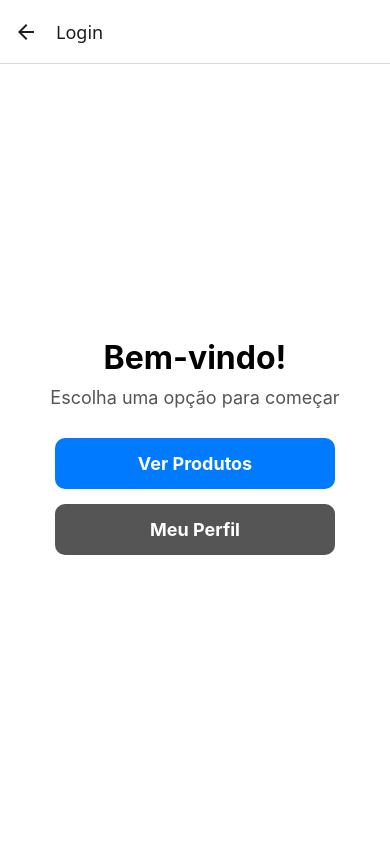
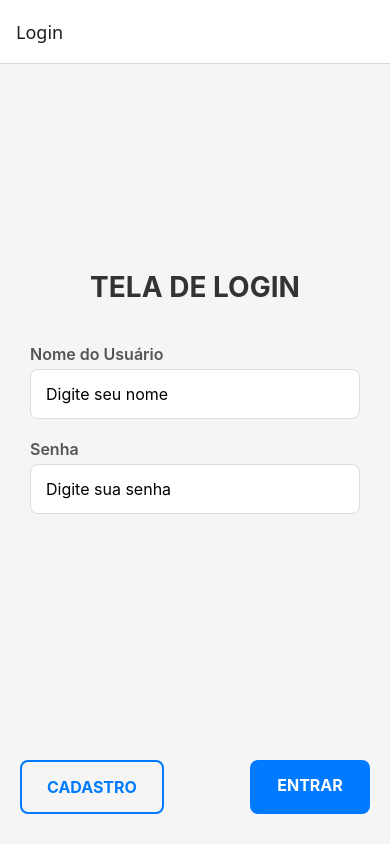
Before and after one commit to bill-linho/dropthree-frontend, a React Native app: screen /Login in a window 390 px wide. Built offline with nearby package versions, Linux system fonts and the light colour scheme.

Commit message:
alguma coisa

```diff
--- a/src/navigation/navegação.js
+++ b/src/navigation/navegação.js
@@ -5,15 +5,16 @@ const Stack = createNativeStackNavigator()
 
 import ProductDetails from '../screens/paginadoProduto'
 import Home from '../screens/home'
+import login from '../screens/Login';
 
 export default function stackRoutes() {
     return (
         <NavigationContainer>
-            <Stack.Navigator initialRouteName="Home">
+            <Stack.Navigator initialRouteName="Login">
 
                 <Stack.Screen name="Home" component={Home} />
 
-                <Stack.Screen name="Login" component={Home} />
+                <Stack.Screen name="Login" component={login} />
 
                 <Stack.Screen name="Cadastro" component={Home} />
 
--- /dev/null
+++ b/src/screens/Login.js
@@ -0,0 +1,136 @@
+import React, { useState } from 'react';
+import {
+    StyleSheet,
+    Text,
+    View,
+    TextInput,
+    TouchableOpacity,
+    Alert
+} from 'react-native';
+
+export default function login() {
+    const [name, setName] = useState('');
+    const [password, setPassword] = useState('');
+
+    const handleEnter = () => {
+
+        Alert.alert('Login', `Bem-vindo(a), ${name}! Redirecionando para o site principal...`);
+    };
+
+    const handleRegister = () => {
+
+        Alert.alert('Cadastro', 'Redirecionando para a tela de cadastro...');
+    };
+
+    return (
+        <View style={styles.container}>
+
+            <View style={styles.contentContainer}>
+                <Text style={styles.title}>TELA DE LOGIN</Text>
+
+                <Text style={styles.label}>Nome do Usuário</Text>
+                <TextInput
+                    style={styles.input}
+                    placeholder="Digite seu nome"
+                    value={name}
+                    onChangeText={setName}
+                />
+
+                <Text style={styles.label}>Senha</Text>
+                <TextInput
+                    style={styles.input}
+                    placeholder="Digite sua senha"
+                    value={password}
+                    onChangeText={setPassword}
+                />
+            </View>
+
+            <View style={styles.footerContainer}>
+                <TouchableOpacity
+                    style={[styles.button, styles.buttonSecondary]}
+                    onPress={handleRegister}
+                >
+                    <Text style={styles.buttonTextSecondary}>CADASTRO</Text>
+                </TouchableOpacity>
+
+                <TouchableOpacity
+                    style={[styles.button, styles.buttonPrimary]}
+                    onPress={handleEnter}
+                >
+                    <Text style={styles.buttonTextPrimary}>ENTRAR</Text>
+                </TouchableOpacity>
+
+            </View>
+
+        </View>
+    );
+}
+
+const styles = StyleSheet.create({
+    container: {
+        flex: 1,
+        backgroundColor: '#f5f5f5',
+        justifyContent: 'space-between', //
+    },
+    contentContainer: {
+        flex: 1,
+        justifyContent: 'center', //
+        paddingHorizontal: 30,
+    },
+    title: {
+        fontSize: 28,
+        fontWeight: 'bold',
+        color: '#333',
+        marginBottom: 40,
+        textAlign: 'center',
+    },
+    label: {
+        fontSize: 16,
+        color: '#555',
+        marginBottom: 5,
+        fontWeight: '600',
+
+    },
+    input: {
+        height: 50,
+        backgroundColor: '#fff',
+        borderRadius: 8,
+        paddingHorizontal: 15,
+        borderWidth: 1,
+        borderColor: '#ddd',
+        marginBottom: 20,
+        fontSize: 16,
+    },
+    footerContainer: {
+        flexDirection: 'row',
+        justifyContent: 'space-between',
+        padding: 20,
+        paddingBottom: 30,
+        backgroundColor: '#f5f5f5',
+    },
+    button: {
+        paddingVertical: 15,
+        paddingHorizontal: 25,
+        borderRadius: 8,
+        minWidth: 120,
+        alignItems: 'center',
+    },
+    buttonPrimary: {
+        backgroundColor: '#007BFF',
+    },
+    buttonSecondary: {
+        backgroundColor: 'transparent',
+        borderWidth: 2,
+        borderColor: '#007BFF',
+    },
+    buttonTextPrimary: {
+        color: '#fff',
+        fontWeight: 'bold',
+        fontSize: 16,
+    },
+    buttonTextSecondary: {
+        color: '#007BFF',
+        fontWeight: 'bold',
+        fontSize: 16,
+    },
+});
```
